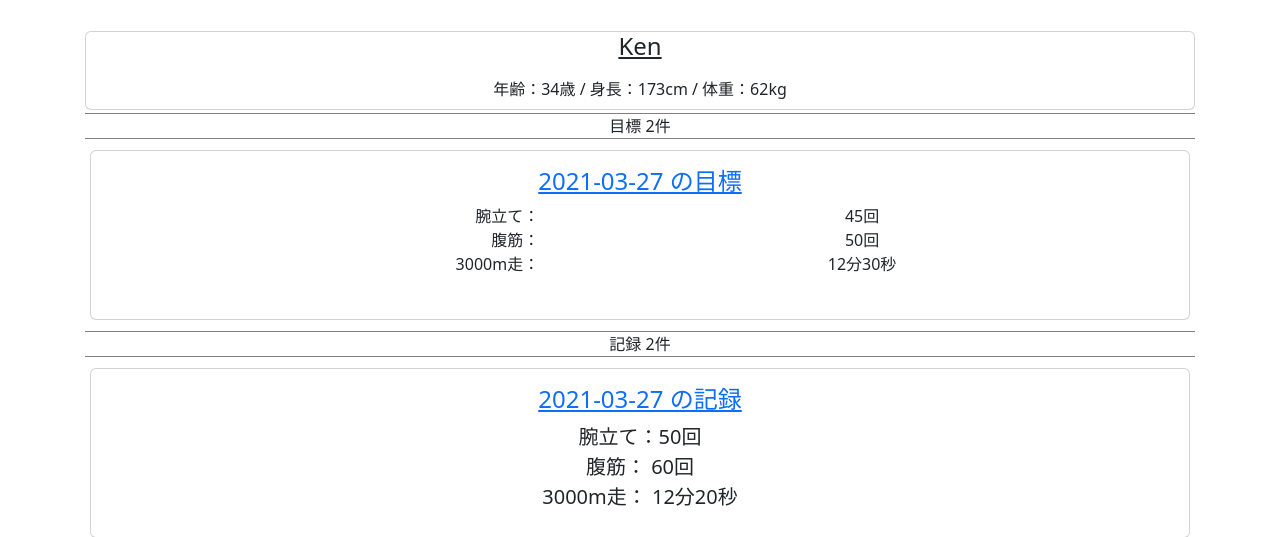
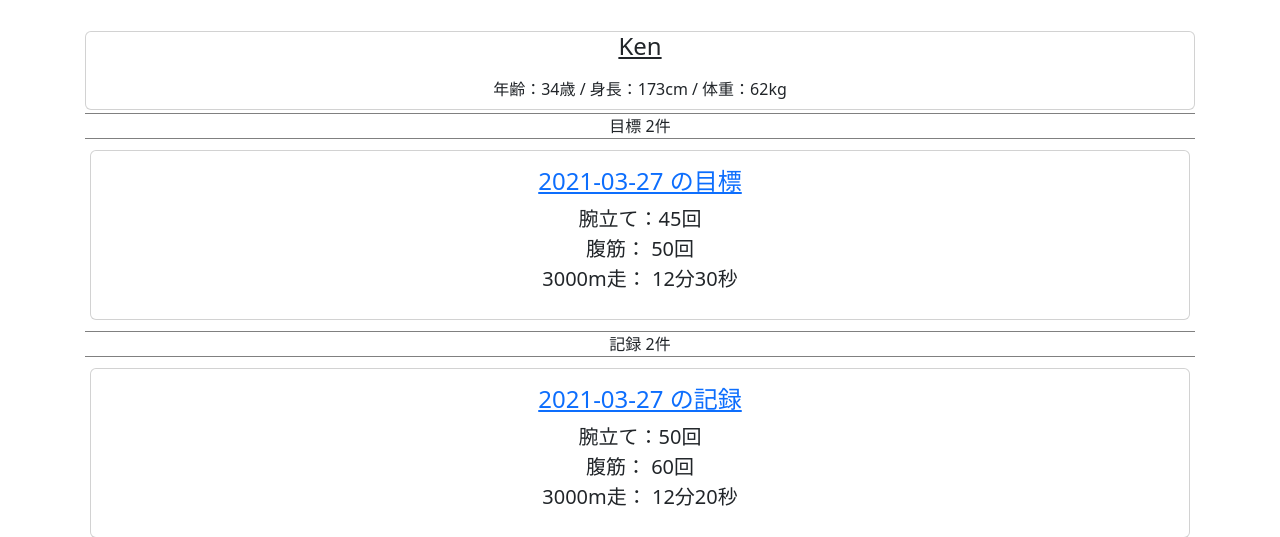
Before and after one commit to kenkenrep1ew/Physical_fitness_test, a Rails app: page /users/1 in a window 1280 px wide. Shown: the part 56-593 px from the top of the page. Run offline with Rails 7, Linux system fonts and the light colour scheme; a user stored in the database is signed in; data comes from the database, SQL or seed files in the repository; style sheets or scripts are compiled from the project's sources; some libraries are stand-ins or nearby versions.

Commit message:
mod users show.html

```diff
--- a/app/views/users/show.html.erb
+++ b/app/views/users/show.html.erb
@@ -33,20 +33,11 @@
                                                 <h4 class="card-title">
                                                     <%=link_to(" #{target.date} の目標","/posts/#{target.id}") %>
                                                 </h4>
-                                                <div class="container target-container">
-                                                    <div class="row">
-                                                        <div class="col-5">腕立て：</div>
-                                                        <div class="col-7"><%= target.push_up %>回</div>
-                                                    </div>
-                                                    <div class="row">
-                                                        <div class="col-5">腹筋：</div>
-                                                        <div class="col-7"><%= target.sit_up %>回</div>
-                                                    </div>
-                                                    <div class="row">
-                                                        <div class="col-5">3000m走：</div>
-                                                        <div class="col-7"><%= target.run_min %>分<%= target.run_sec %>秒</div>
-                                                    </div>
-                                                </div>
+                                                <p class="card-text">
+                                                    腕立て：<%= target.push_up %>回 <br>
+                                                    腹筋： <%= target.sit_up %>回 <br>
+                                                    3000m走： <%= target.run_min %>分<%= target.run_sec %>秒
+                                                </p>
                                             </div>
                                         </div>
                                     </div>
```
